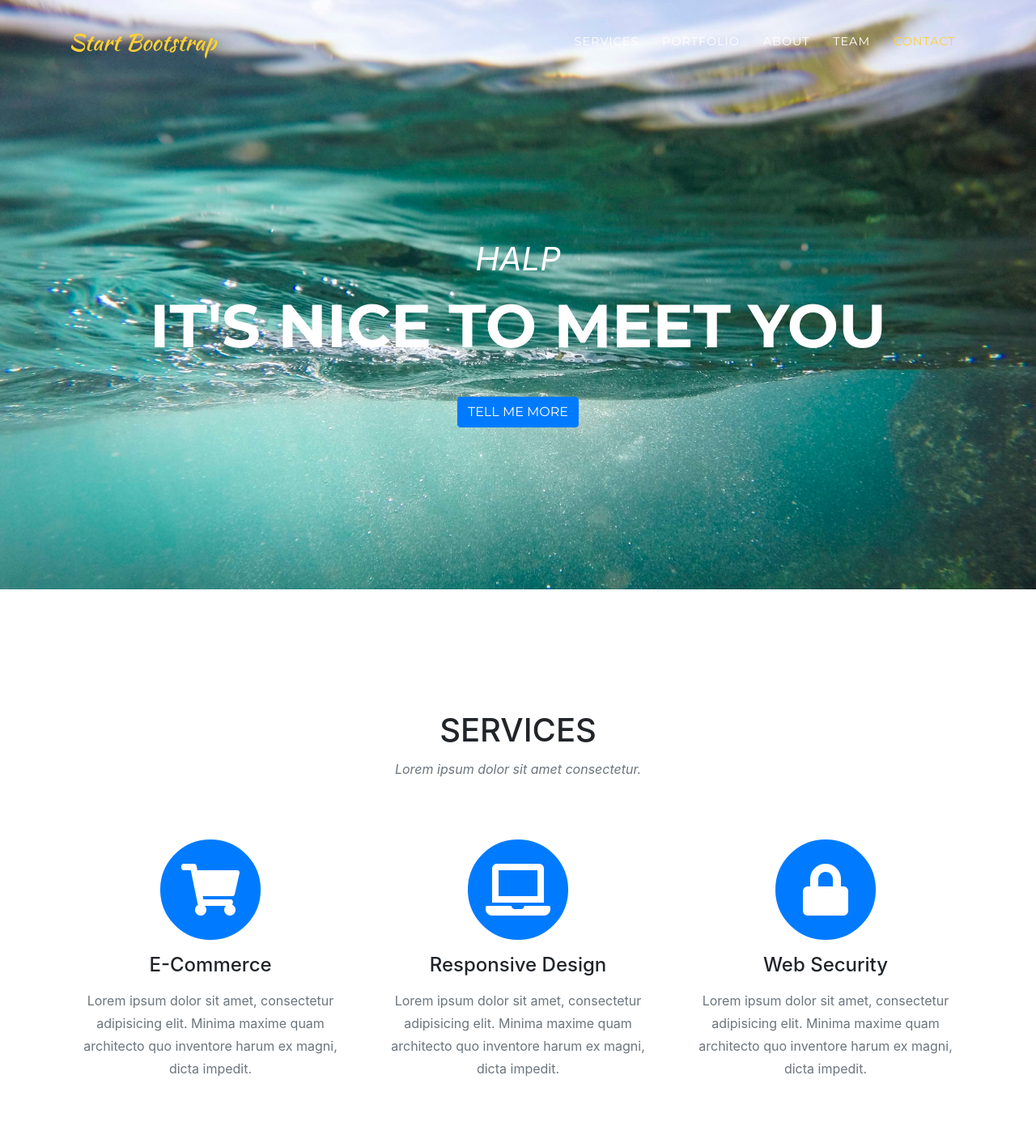
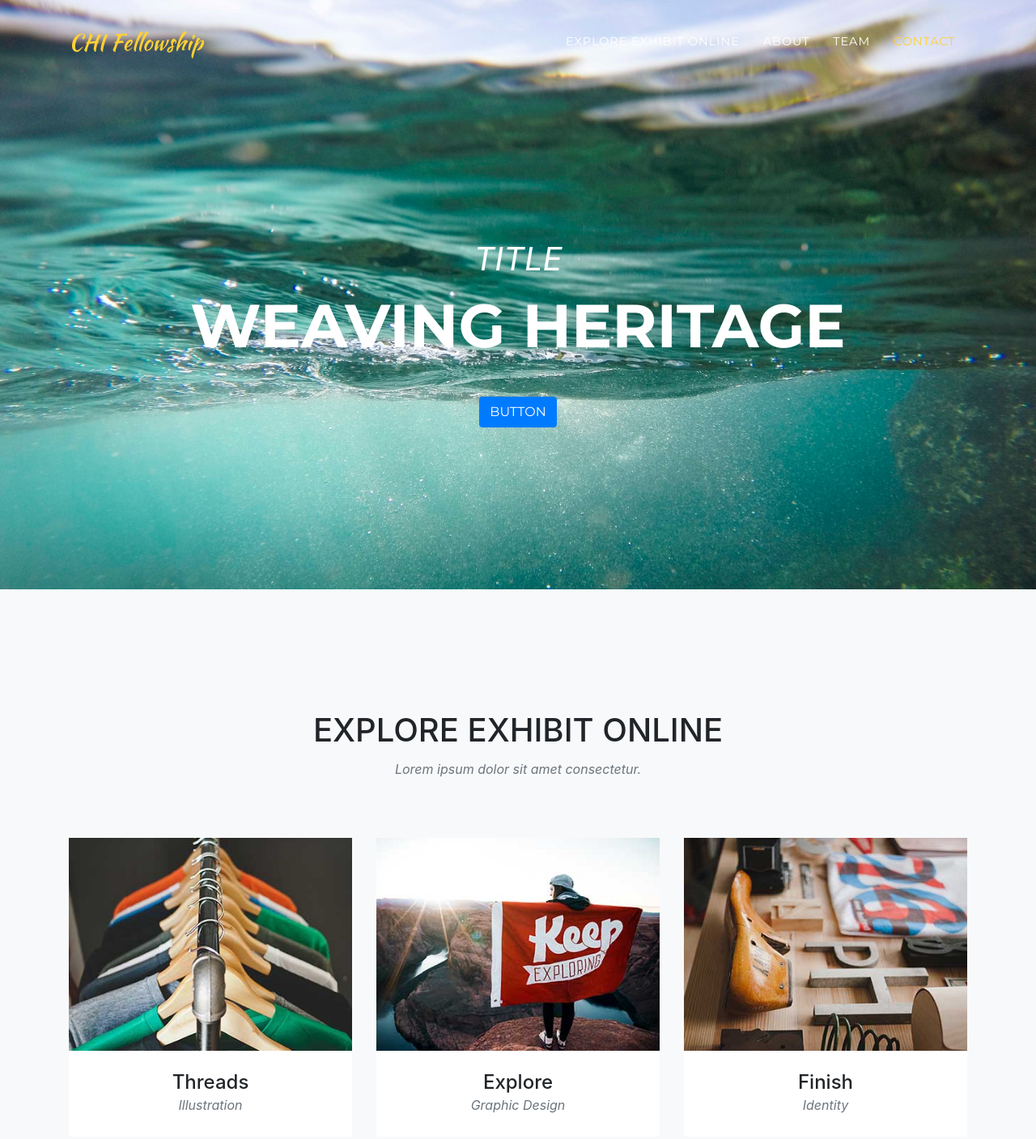
Before and after one commit to holtMSU/AGENCYtest, a website with bundled scripts: page index.html in a window 1280 px wide. Shown: the top 1407 px of the page at 81% size. Built offline with nearby package versions, Linux system fonts and the light colour scheme; a web font is replaced by a local one.

Commit message:
"services" removed - text changes

```diff
--- a/index.html
+++ b/index.html
@@ -30,7 +30,7 @@
   <!-- Navigation -->
   <nav class="navbar navbar-expand-lg navbar-dark fixed-top" id="mainNav">
     <div class="container">
-      <a class="navbar-brand js-scroll-trigger" href="#page-top">Start Bootstrap</a>
+      <a class="navbar-brand js-scroll-trigger" href="http://chi.anthropology.msu.edu">CHI Fellowship</a>
       <button class="navbar-toggler navbar-toggler-right" type="button" data-toggle="collapse" data-target="#navbarResponsive" aria-controls="navbarResponsive" aria-expanded="false" aria-label="Toggle navigation">
         Menu
         <i class="fas fa-bars"></i>
@@ -38,10 +38,7 @@
       <div class="collapse navbar-collapse" id="navbarResponsive">
         <ul class="navbar-nav text-uppercase ml-auto">
           <li class="nav-item">
-            <a class="nav-link js-scroll-trigger" href="#services">Services</a>
-          </li>
-          <li class="nav-item">
-            <a class="nav-link js-scroll-trigger" href="#portfolio">Portfolio</a>
+            <a class="nav-link js-scroll-trigger" href="#portfolio">Explore Exhibit Online</a>
           </li>
           <li class="nav-item">
             <a class="nav-link js-scroll-trigger" href="#about">About</a>
@@ -61,57 +58,19 @@
   <header class="masthead">
     <div class="container">
       <div class="intro-text">
-        <div class="intro-lead-in">HALP</div>
-        <div class="intro-heading text-uppercase">It's Nice To Meet You</div>
-        <a class="btn btn-primary btn-xl text-uppercase js-scroll-trigger" href="#services">Tell Me More</a>
+        <div class="intro-lead-in">TITLE</div>
+        <div class="intro-heading text-uppercase">Weaving Heritage</div>
+        <a class="btn btn-primary btn-xl text-uppercase js-scroll-trigger" href="#services">BUTTON</a>
       </div>
     </div>
   </header>
-
-  <!-- Services -->
-  <section id="services">
-    <div class="container">
-      <div class="row">
-        <div class="col-lg-12 text-center">
-          <h2 class="section-heading text-uppercase">Services</h2>
-          <h3 class="section-subheading text-muted">Lorem ipsum dolor sit amet consectetur.</h3>
-        </div>
-      </div>
-      <div class="row text-center">
-        <div class="col-md-4">
-          <span class="fa-stack fa-4x">
-            <i class="fas fa-circle fa-stack-2x text-primary"></i>
-            <i class="fas fa-shopping-cart fa-stack-1x fa-inverse"></i>
-          </span>
-          <h4 class="service-heading">E-Commerce</h4>
-          <p class="text-muted">Lorem ipsum dolor sit amet, consectetur adipisicing elit. Minima maxime quam architecto quo inventore harum ex magni, dicta impedit.</p>
-        </div>
-        <div class="col-md-4">
-          <span class="fa-stack fa-4x">
-            <i class="fas fa-circle fa-stack-2x text-primary"></i>
-            <i class="fas fa-laptop fa-stack-1x fa-inverse"></i>
-          </span>
-          <h4 class="service-heading">Responsive Design</h4>
-          <p class="text-muted">Lorem ipsum dolor sit amet, consectetur adipisicing elit. Minima maxime quam architecto quo inventore harum ex magni, dicta impedit.</p>
-        </div>
-        <div class="col-md-4">
-          <span class="fa-stack fa-4x">
-            <i class="fas fa-circle fa-stack-2x text-primary"></i>
-            <i class="fas fa-lock fa-stack-1x fa-inverse"></i>
-          </span>
-          <h4 class="service-heading">Web Security</h4>
-          <p class="text-muted">Lorem ipsum dolor sit amet, consectetur adipisicing elit. Minima maxime quam architecto quo inventore harum ex magni, dicta impedit.</p>
-        </div>
-      </div>
-    </div>
-  </section>
 
   <!-- Portfolio Grid -->
   <section class="bg-light" id="portfolio">
     <div class="container">
       <div class="row">
         <div class="col-lg-12 text-center">
-          <h2 class="section-heading text-uppercase">Portfolio</h2>
+          <h2 class="section-heading text-uppercase">Explore Exhibit Online</h2>
           <h3 class="section-subheading text-muted">Lorem ipsum dolor sit amet consectetur.</h3>
         </div>
       </div>
```
